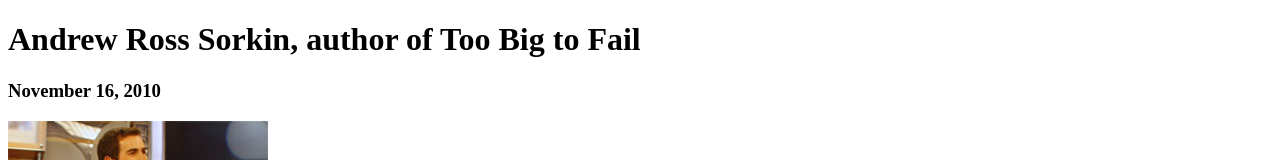
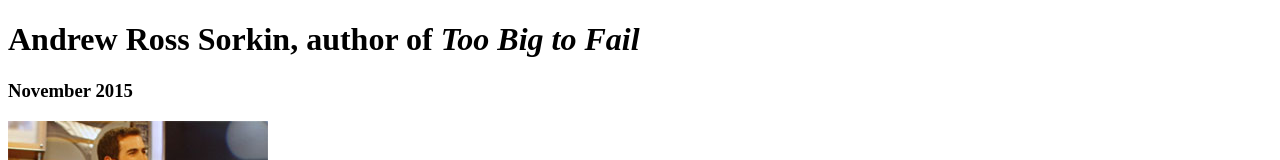
Before and after one commit to GabrielaSaboia/A09, a plain HTML site: page speakers/c03x_sorkin.html in a window 1280 px wide. Shown: the top 160 px of the page. Drawn offline with Linux system fonts and the light colour scheme.

Commit message:
Homework A09
Italicised title, h1 element

```diff
--- a/speakers/c03x_sorkin.html
+++ b/speakers/c03x_sorkin.html
@@ -8,8 +8,8 @@
 	</head>
 	<body>
 		<main>
-			<h1>Andrew Ross Sorkin, author of Too Big to Fail</h1>
-			<h3>November 16, 2010</h3>
+			<h1>Andrew Ross Sorkin, author of <em>Too Big to Fail</em></h1>
+			<h3>November 2015</h3>
 			<img src="../images/sorkin_desk260.jpg" width="260px">
 
 			<p>New York Times columnist and author, Andrew Ross Sorkin, has been described as the most famous financial journalist of his generation. His book, <em>Too Big to Fail</em>, was the first behind-the-scenes account of the financial crisis that led to our current recession.
```
